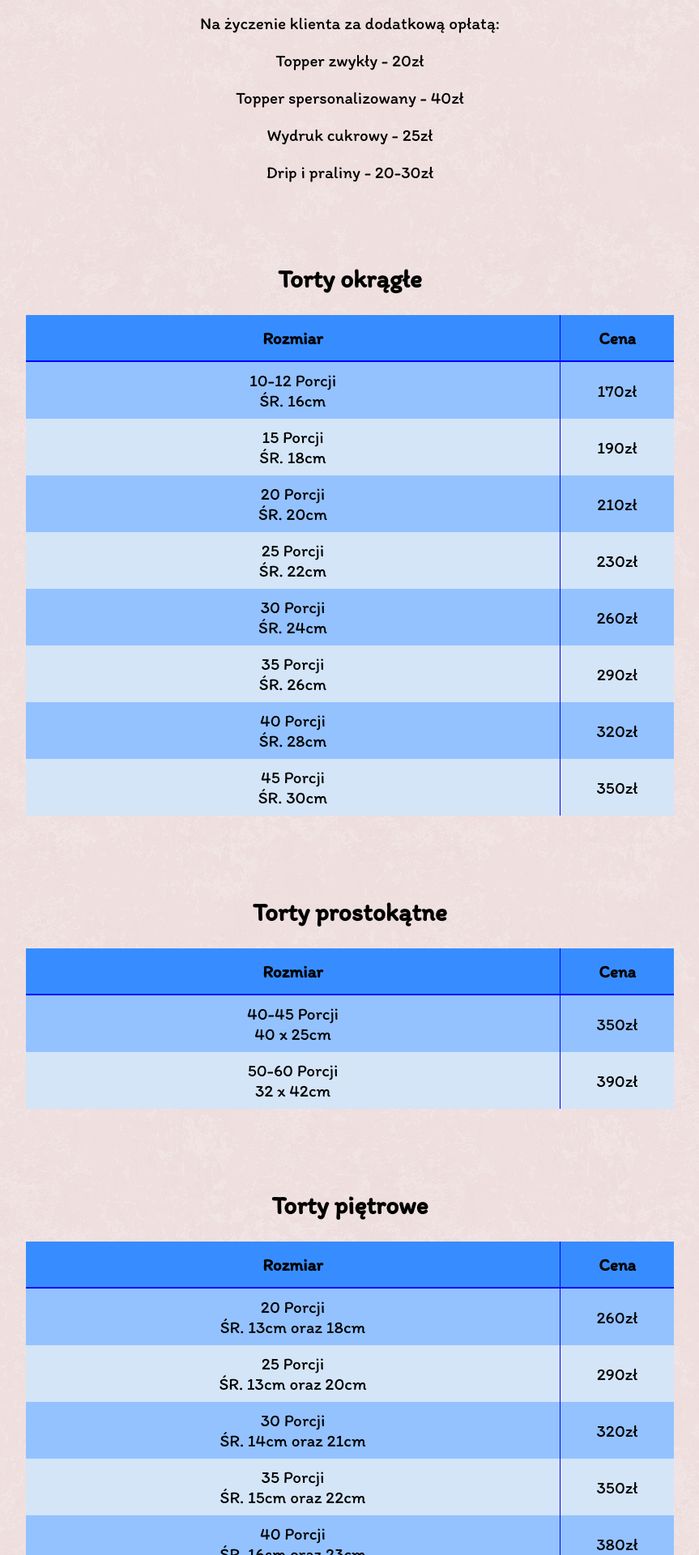
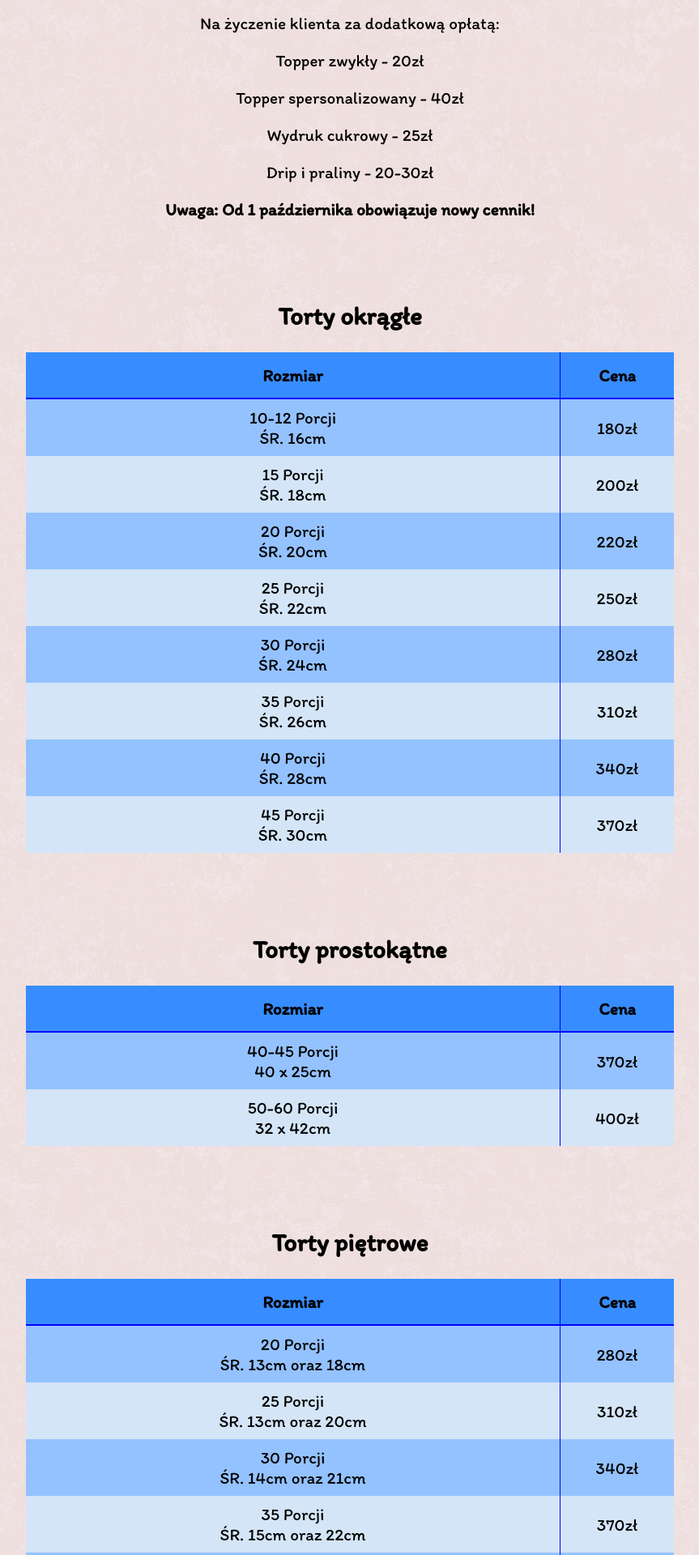
Before and after one commit to kylle98/tortowniasandomierz.pl, a PHP site: page /prices.html in a window 1280 px wide. Shown: the part 348-2268 px from the top of the page at 81% size, without its empty margins (208-1071 px from the left). Run offline with PHP 8.4, Linux system fonts and the light colour scheme.

Commit message:
Update prices and index 30.09.2022r

```diff
--- a/data/css/index.css
+++ b/data/css/index.css
@@ -42,7 +42,8 @@
 }
 
 .footer {
-
+    position: absolute;
+    bottom: 0;
     border-bottom: 1px solid purple;
 }
 
--- a/prices.html
+++ b/prices.html
@@ -56,6 +56,7 @@
                 <p>Topper spersonalizowany - 40zł</p>
                 <p>Wydruk cukrowy - 25zł</p>
                 <p>Drip i praliny - 20-30zł</p>
+                <p><strong>Uwaga: Od 1 października obowiązuje nowy cennik!</strong></p>
                 <h2 style="margin-top: 100px">Torty okrągłe</h2>
                 <table class="cake-first">
                     <tbody>
@@ -65,35 +66,35 @@
                         </tr>
                         <tr>
                             <td>10-12 Porcji <br> ŚR. 16cm</td>
-                            <td>170zł</td>
+                            <td>180zł</td>
                         </tr>
                         <tr>
                             <td>15 Porcji <br> ŚR. 18cm</td>
-                            <td>190zł</td>
+                            <td>200zł</td>
                         </tr>
                         <tr>
                             <td>20 Porcji <br> ŚR. 20cm</td>
-                            <td>210zł</td>
+                            <td>220zł</td>
                         </tr>
                         <tr>
                             <td>25 Porcji <br> ŚR. 22cm</td>
-                            <td>230zł</td>
+                            <td>250zł</td>
                         </tr>
                         <tr>
                             <td>30 Porcji <br> ŚR. 24cm</td>
-                            <td>260zł</td>
+                            <td>280zł</td>
                         </tr>
                         <tr>
                             <td>35 Porcji <br> ŚR. 26cm</td>
-                            <td>290zł</td>
+                            <td>310zł</td>
                         </tr>
                         <tr>
                             <td>40 Porcji <br> ŚR. 28cm</td>
-                            <td>320zł</td>
+                            <td>340zł</td>
                         </tr>
                         <tr>
                             <td>45 Porcji <br> ŚR. 30cm</td>
-                            <td>350zł</td>
+                            <td>370zł</td>
                         </tr>
                     </tbody>
                 </table>
@@ -106,11 +107,11 @@
                     </tr>
                     <tr>
                         <td>40-45 Porcji <br> 40 x 25cm</td>
-                        <td>350zł</td>
+                        <td>370zł</td>
                     </tr>
                     <tr>
                         <td>50-60 Porcji <br> 32 x 42cm</td>
-                        <td>390zł</td>
+                        <td>400zł</td>
                     </tr>
                     </tbody>
                 </table>
@@ -123,35 +124,35 @@
                     </tr>
                     <tr>
                         <td>20 Porcji <br> ŚR. 13cm oraz 18cm</td>
-                        <td>260zł</td>
+                        <td>280zł</td>
                     </tr>
                     <tr>
                         <td>25 Porcji <br> ŚR. 13cm oraz 20cm</td>
-                        <td>290zł</td>
+                        <td>310zł</td>
                     </tr>
                     <tr>
                         <td>30 Porcji <br> ŚR. 14cm oraz 21cm</td>
-                        <td>320zł</td>
+                        <td>340zł</td>
                     </tr>
                     <tr>
                         <td>35 Porcji <br> ŚR. 15cm oraz 22cm</td>
-                        <td>350zł</td>
+                        <td>370zł</td>
                     </tr>
                     <tr>
                         <td>40 Porcji <br> ŚR. 16cm oraz 23cm</td>
-                        <td>380zł</td>
+                        <td>400zł</td>
                     </tr>
                     <tr>
                         <td>45 Porcji <br> ŚR. 18cm oraz 24cm</td>
-                        <td>410zł</td>
+                        <td>430zł</td>
                     </tr>
                     <tr>
                         <td>50 Porcji <br> ŚR. 18cm oraz 26cm</td>
-                        <td>440zł</td>
+                        <td>460zł</td>
                     </tr>
                     <tr>
                         <td>60 Porcji <br> ŚR. 20cm oraz 28cm</td>
-                        <td>500zł</td>
+                        <td>520zł</td>
                     </tr>
                     </tbody>
                 </table>
```
Also changed, not shown: index.html (+4 -13 lines).
